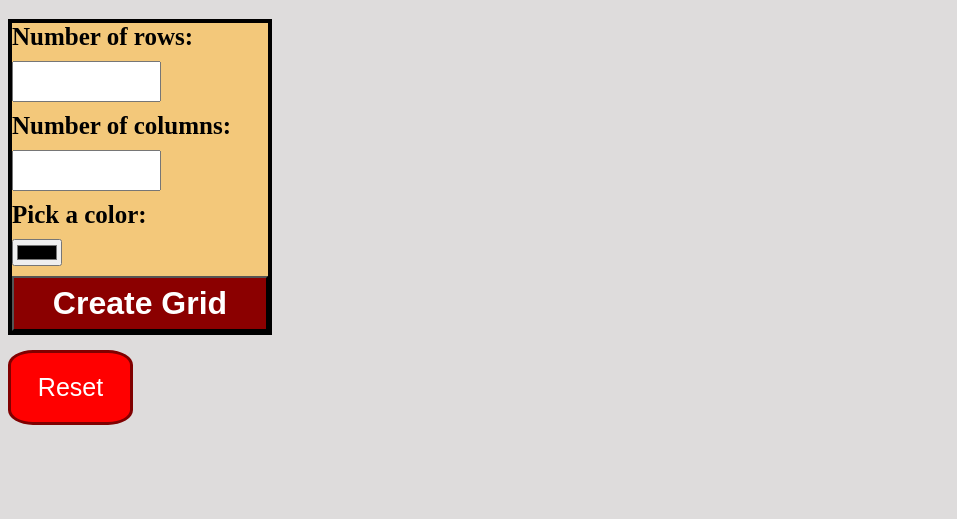
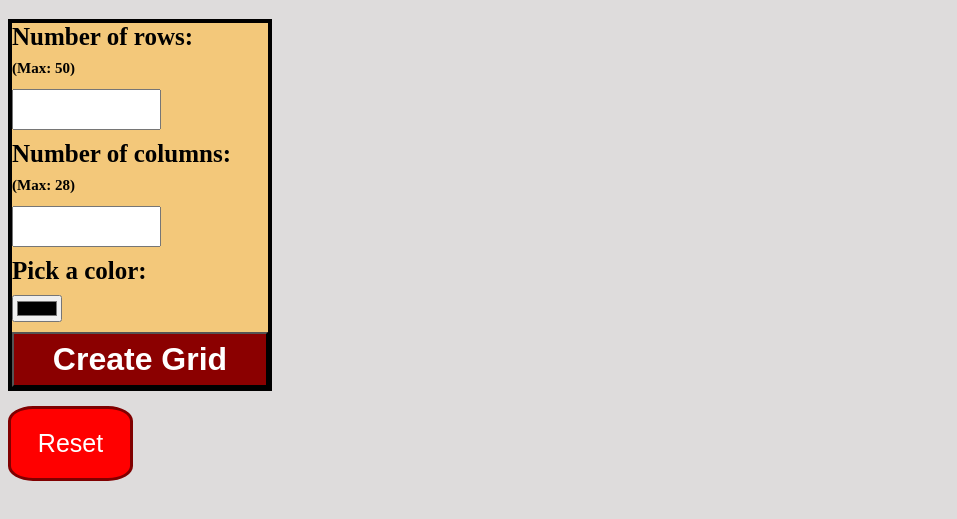
Before and after one commit to Jsbro98/odin-Etch-A-Sketch, a plain HTML site: page index.html in a window 1280 px wide. Shown: the part 61-580 px from the top of the page, without its empty margins (0-957 px from the left). Drawn offline with Linux system fonts and the light colour scheme.

Commit message:
added a max count text to inform the user

```diff
--- a/index.html
+++ b/index.html
@@ -13,9 +13,9 @@
 <div class="grid-button-wrapper">
     <div class="input-button-container">
         <div class="user-input">
-        <label class="row-label" for="row">Number of rows:</label>
+        <label class="row-label" for="row">Number of rows: <br> <span id="text-span">(Max: 50)</span></label>
             <input type="number" class="rows-input" name="row">
-        <label class="column-label" for="column">Number of columns:</label>
+        <label class="column-label" for="column">Number of columns: <br> <span id="text-span">(Max: 28)</span></label>
             <input type="number" class="columns-input" name="column">
         <label class="color-label" for="color">Pick a color:</label>
             <input type="color" class="color-input" name="color">
```
